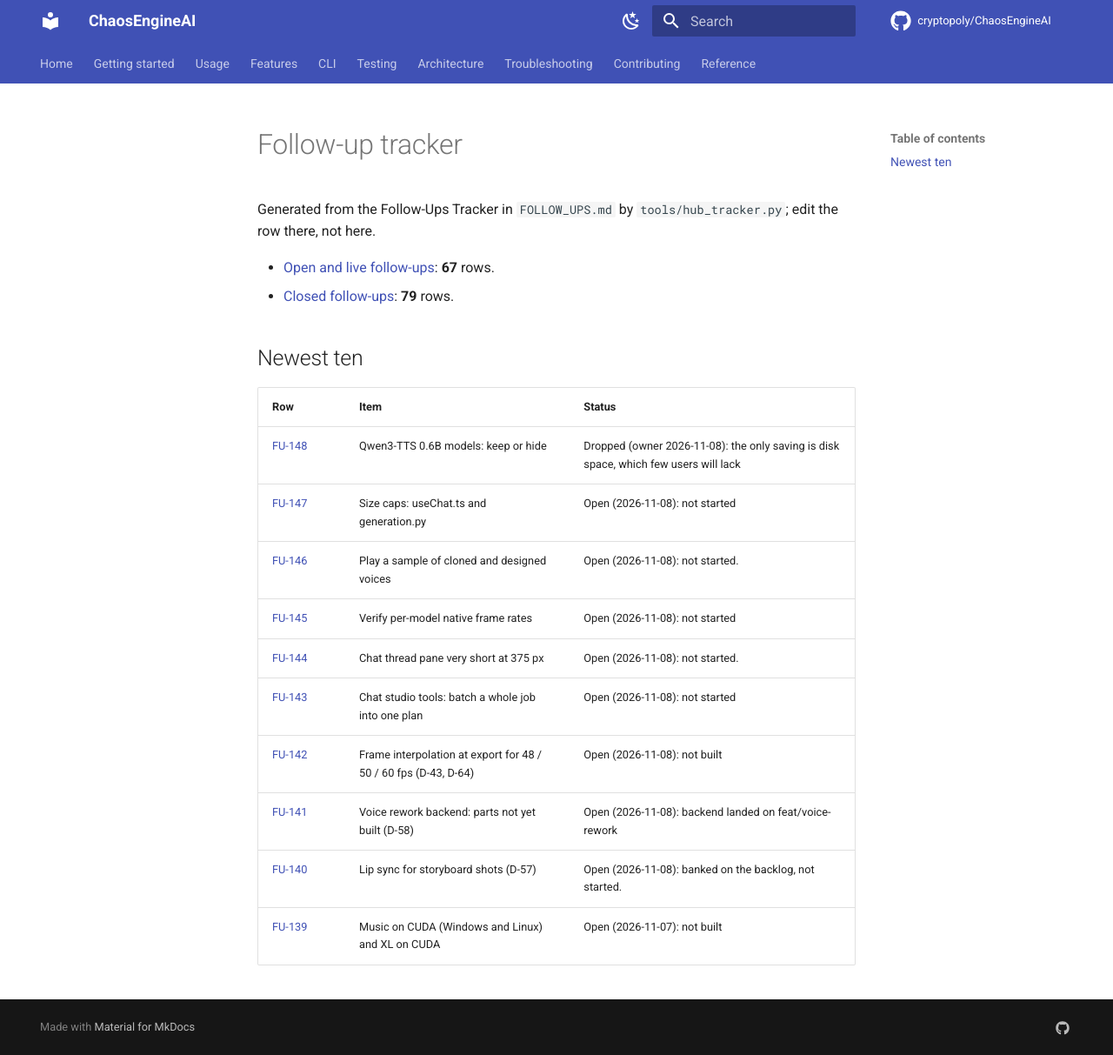
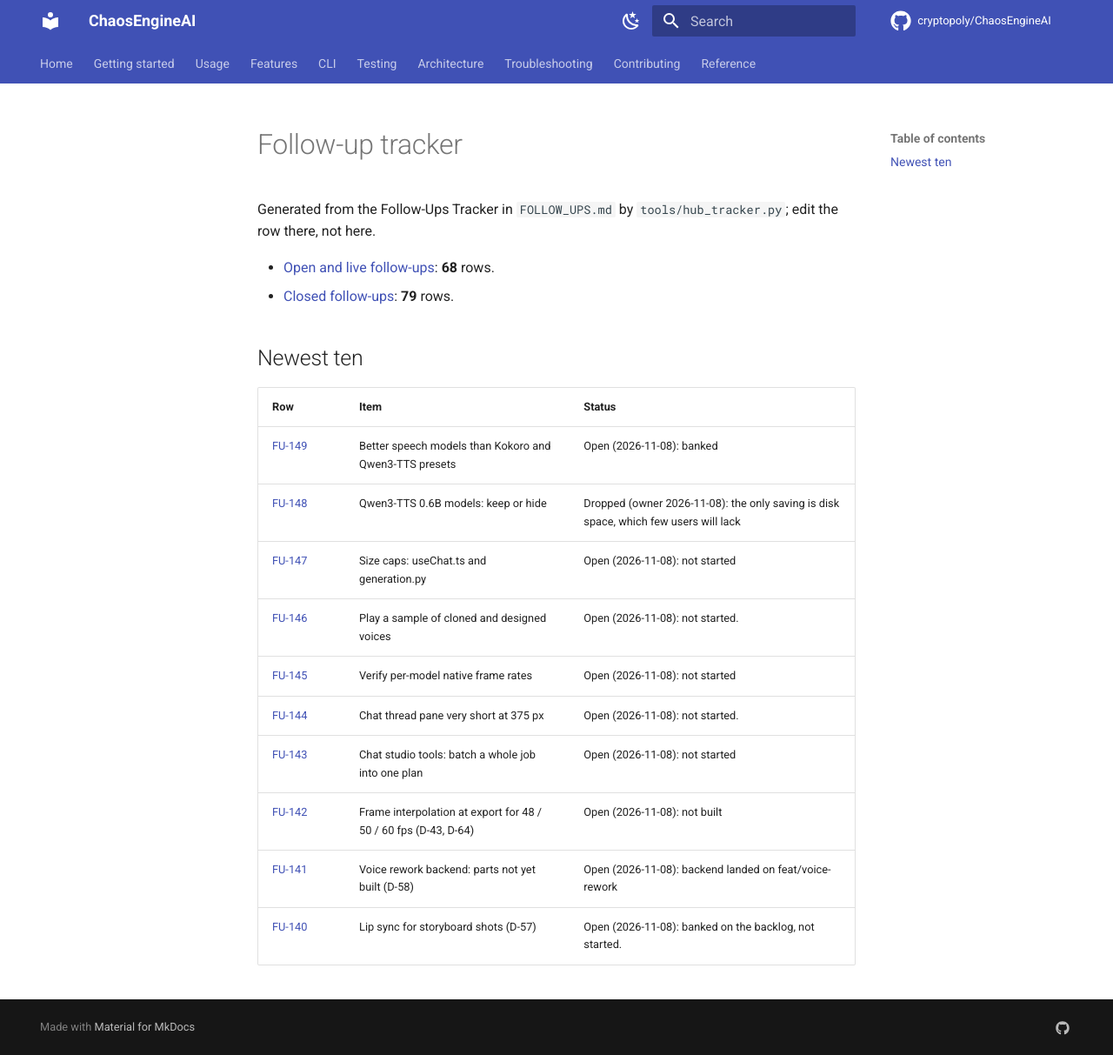
Before and after one commit to cryptopoly/ChaosEngineAI, an MkDocs documentation site: the page built from docs/hub/tracker/README.md, in a window 1280 px wide and 1213 px high. Shown: the whole window at 87% size. Built offline with MkDocs 1.6.1 and Material for MkDocs 9.7.7, drawn with Linux system fonts in a browser that asks for light colours; comment, search, counter and statistics services are not loaded.

Commit message:
docs: D-67 answers agreed, D-69 Klingon decided, FU-149 better voice models

```diff
--- a/docs/hub/tracker/README.md
+++ b/docs/hub/tracker/README.md
@@ -8,13 +8,14 @@ summary: Every FU row from FOLLOW_UPS.md, split into open and closed.
 
 Generated from the Follow-Ups Tracker in `FOLLOW_UPS.md` by `tools/hub_tracker.py`; edit the row there, not here.
 
-- [Open and live follow-ups](open.md): **67** rows.
+- [Open and live follow-ups](open.md): **68** rows.
 - [Closed follow-ups](closed.md): **79** rows.
 
 ## Newest ten
 
 | Row | Item | Status |
 |---|---|---|
+| [FU-149](open.md) | Better speech models than Kokoro and Qwen3-TTS presets | Open (2026-11-08): banked |
 | [FU-148](closed.md) | Qwen3-TTS 0.6B models: keep or hide | Dropped (owner 2026-11-08): the only saving is disk space, which few users will lack |
 | [FU-147](open.md) | Size caps: useChat.ts and generation.py | Open (2026-11-08): not started |
 | [FU-146](open.md) | Play a sample of cloned and designed voices | Open (2026-11-08): not started. |
@@ -24,4 +25,3 @@ Generated from the Follow-Ups Tracker in `FOLLOW_UPS.md` by `tools/hub_tracker.p
 | [FU-142](open.md) | Frame interpolation at export for 48 / 50 / 60 fps (D-43, D-64) | Open (2026-11-08): not built |
 | [FU-141](open.md) | Voice rework backend: parts not yet built (D-58) | Open (2026-11-08): backend landed on feat/voice-rework |
 | [FU-140](open.md) | Lip sync for storyboard shots (D-57) | Open (2026-11-08): banked on the backlog, not started. |
-| [FU-139](open.md) | Music on CUDA (Windows and Linux) and XL on CUDA | Open (2026-11-07): not built |
```
Also changed, not shown: FOLLOW_UPS.md (+1 -0 lines), docs/hub/decisions.md (+2 -2 lines), docs/hub/tracker/open.md (+10 -1 lines).
